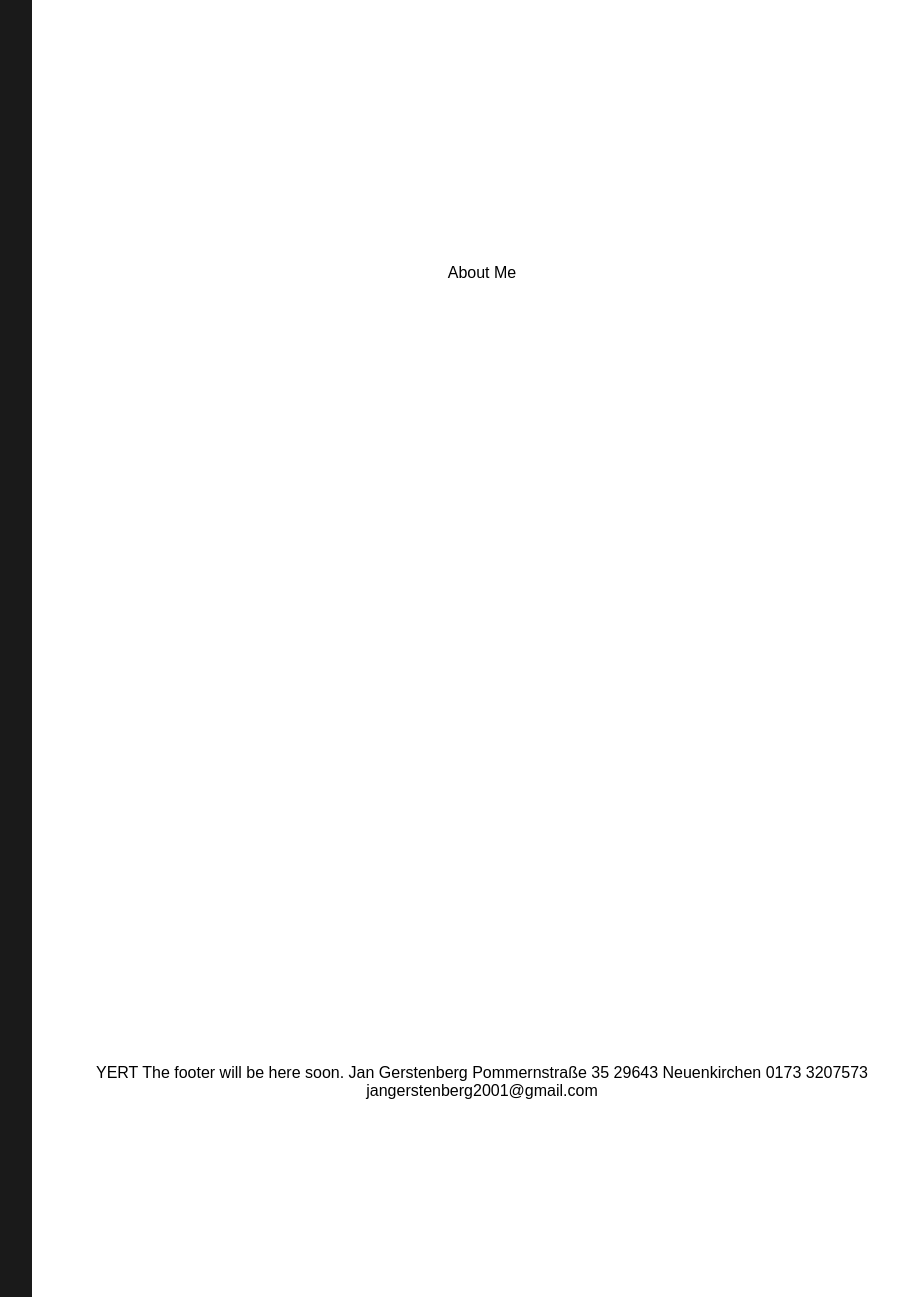
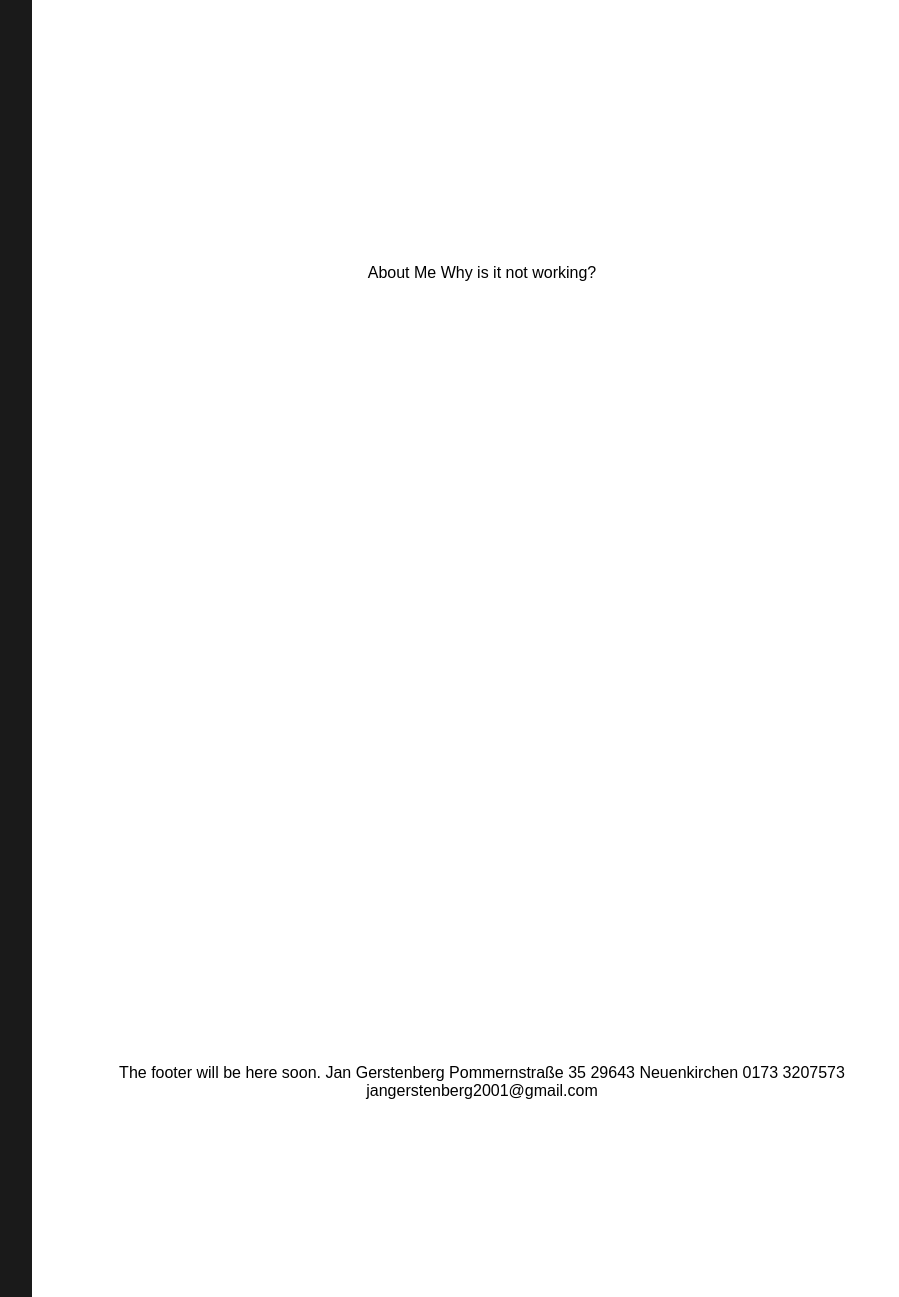
Before and after one commit to gboerg/gboerg.github.io, a plain HTML site: page index.html in a window 1280 px wide. Shown: the part 2216-3513 px from the top of the page, without its empty margins (348-1247 px from the left). Drawn offline with nearby package versions, Linux system fonts and the light colour scheme; files that its build step writes are made by us from their sources.

Commit message:
Update index.html

```diff
--- a/index.html
+++ b/index.html
@@ -103,6 +103,7 @@
     <header class="head">
       <p>
         About Me
+        Why is it not working?
       </p>
       </header>
   </section>
@@ -112,7 +113,6 @@
   <section id="footer" class="section">
     <header class="head">
       <p>
-        YERT
         The footer will be here soon.
 
         Jan Gerstenberg
```
